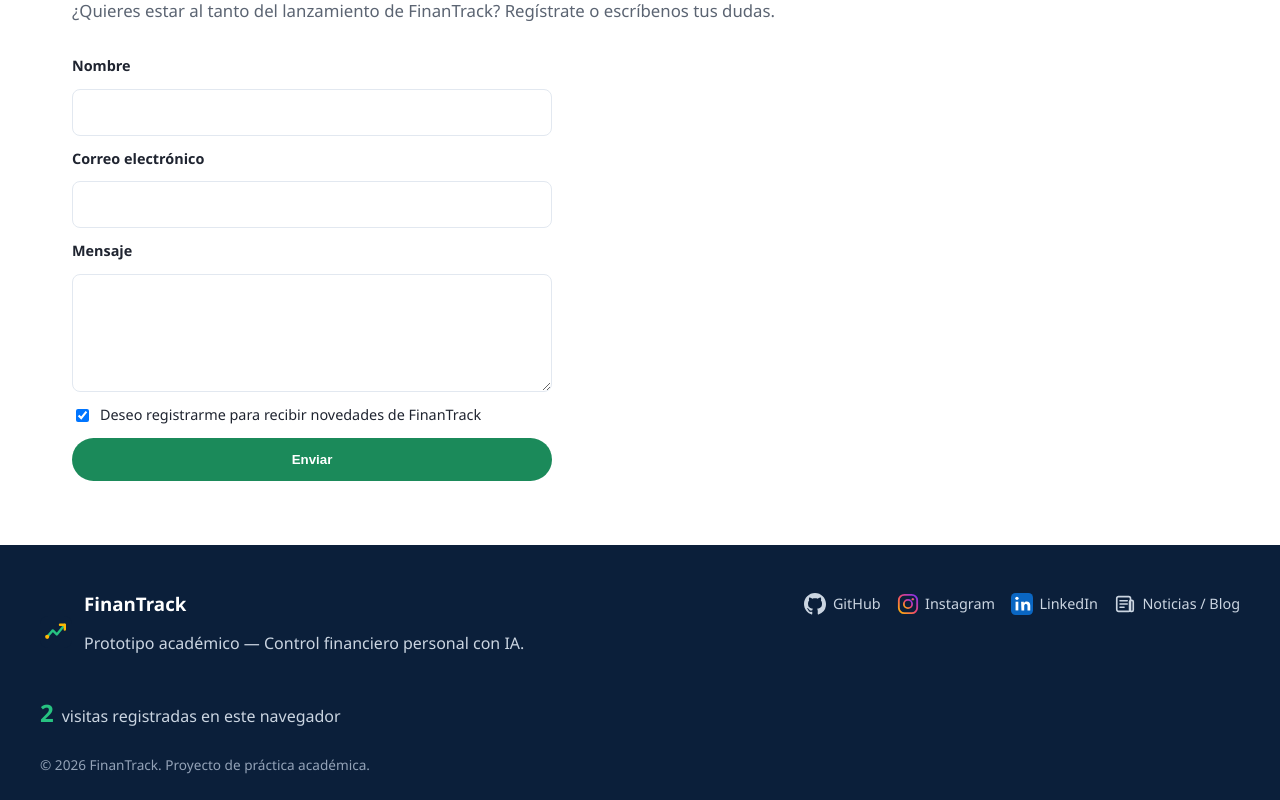
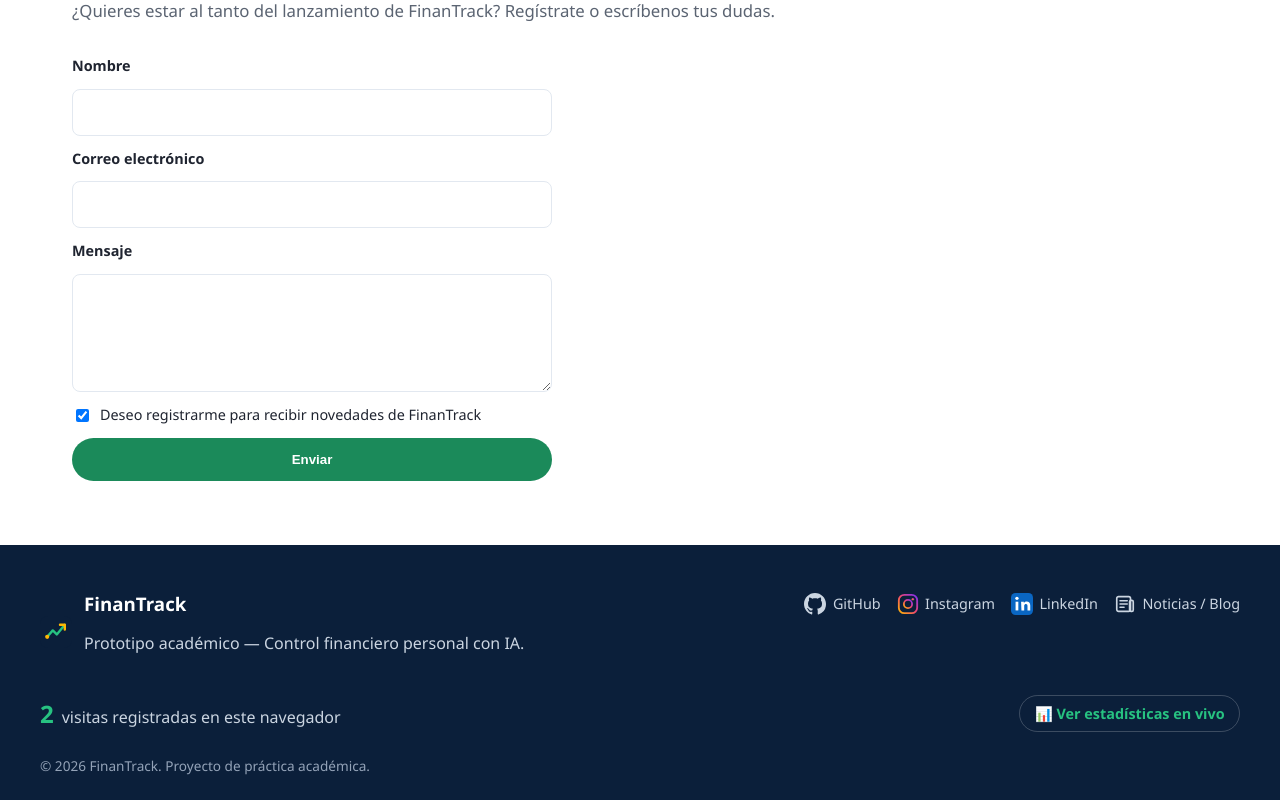
Before and after one commit to Sebastian1499/FinanTrack, a React (Vite) app: page / in a window 1280 px wide. Shown: the part 3204-4004 px from the top of the page. Built offline with nearby package versions, Linux system fonts and the light colour scheme.

Commit message:
Conectar GoatCounter (finantrack) y agregar boton visible de estadisticas en vivo en el footer

```diff
--- a/index.html
+++ b/index.html
@@ -7,10 +7,8 @@
     <meta name="description" content="FinanTrack: organiza y controla tus finanzas personales automáticamente con IA. Escanea tus recibos, clasifica tus gastos y ahorra para tus metas." />
     <title>FinanTrack | Organiza tus finanzas con IA</title>
     <!-- Analitica real de visitantes (gratis, sin registro de datos personales). -->
-    <!-- 1. Crea una cuenta gratis en https://www.goatcounter.com/signup -->
-    <!-- 2. Reemplaza "TU-CODIGO" por el codigo de tu sitio (ej: finantrack.goatcounter.com) -->
-    <!-- 3. Veras el dashboard completo (visitas, paises, navegadores) en https://TU-CODIGO.goatcounter.com -->
-    <script data-goatcounter="https://TU-CODIGO.goatcounter.com/count" async src="//gc.zgo.at/count.js"></script>
+    <!-- Dashboard: https://finantrack.goatcounter.com -->
+    <script data-goatcounter="https://finantrack.goatcounter.com/count" async src="//gc.zgo.at/count.js"></script>
   </head>
   <body>
     <div id="root"></div>
--- a/src/App.css
+++ b/src/App.css
@@ -261,8 +261,6 @@
 }
 
 .visitor-counter {
-  max-width: 1200px;
-  margin: 0 auto 1.5rem;
   display: flex;
   align-items: baseline;
   gap: 0.5rem;
@@ -272,6 +270,30 @@
   font-size: 1.5rem;
   font-weight: 700;
   color: var(--brand-primary-light);
+}
+
+.stats-row {
+  max-width: 1200px;
+  margin: 0 auto 1.5rem;
+  display: flex;
+  align-items: center;
+  justify-content: space-between;
+  flex-wrap: wrap;
+  gap: 1rem;
+}
+
+.stats-link {
+  color: var(--brand-primary-light);
+  text-decoration: none;
+  font-size: 0.9rem;
+  font-weight: 600;
+  border: 1px solid rgba(255, 255, 255, 0.2);
+  padding: 0.4rem 0.9rem;
+  border-radius: 999px;
+}
+
+.stats-link:hover {
+  background: rgba(255, 255, 255, 0.08);
 }
 
 .footer__copy {
--- a/src/components/Footer.jsx
+++ b/src/components/Footer.jsx
@@ -15,7 +15,17 @@ export default function Footer() {
         </div>
         <SocialLinks />
       </div>
-      <VisitorCounter />
+      <div className="stats-row">
+        <VisitorCounter />
+        <a
+          className="stats-link"
+          href="https://finantrack.goatcounter.com"
+          target="_blank"
+          rel="noopener noreferrer"
+        >
+          📊 Ver estadísticas en vivo
+        </a>
+      </div>
       <p className="footer__copy">
         © {new Date().getFullYear()} FinanTrack. Proyecto de práctica académica.
       </p>
```
